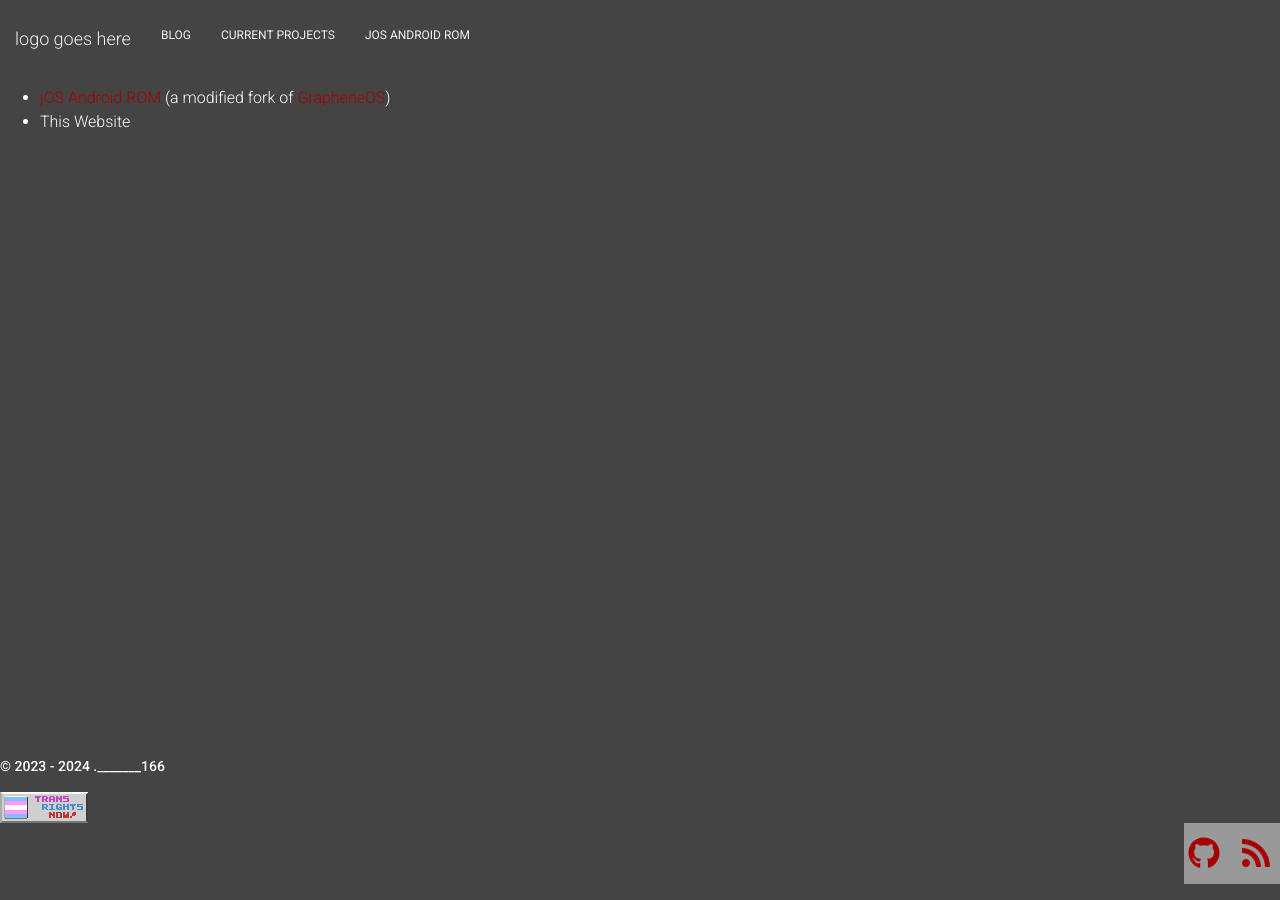
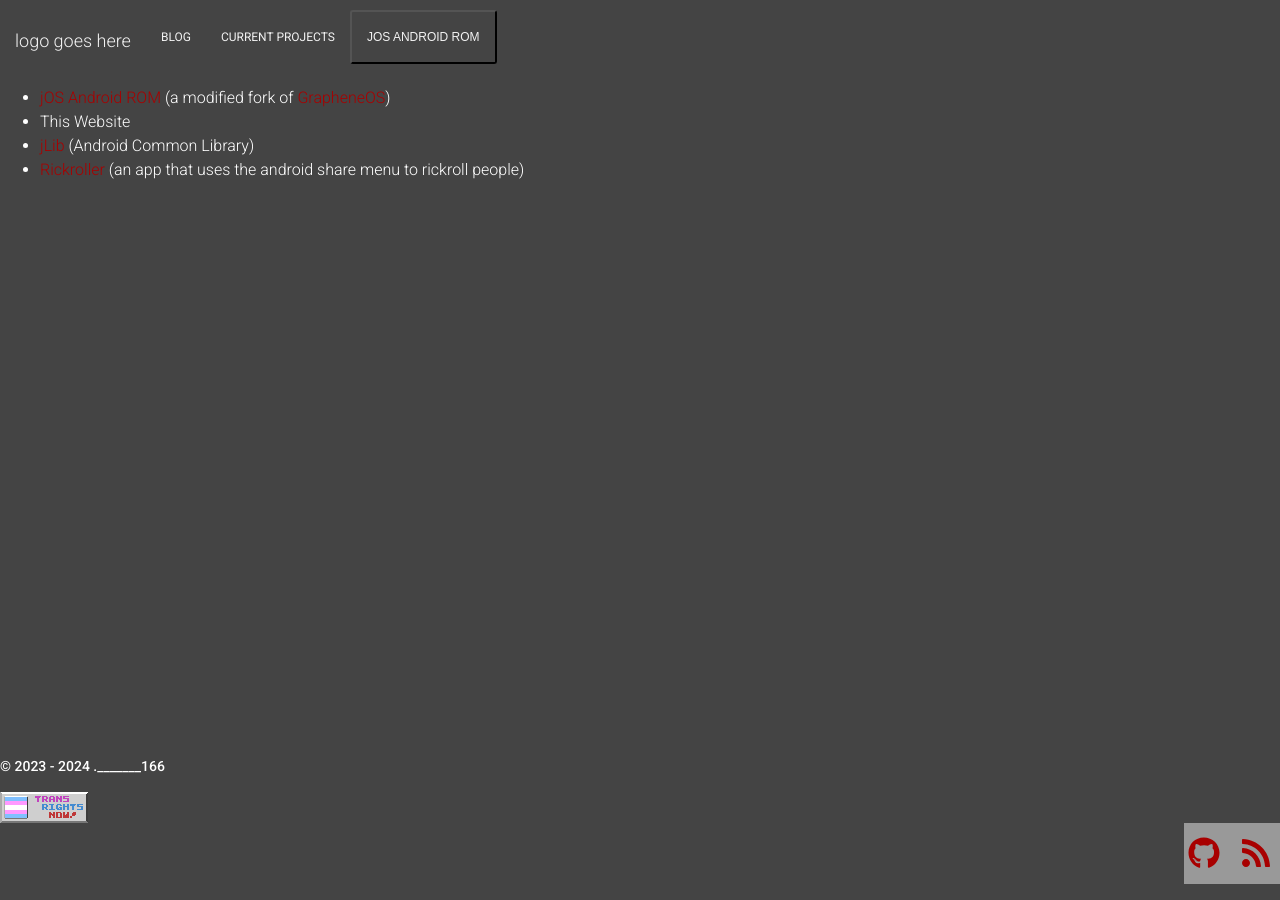
Before and after one commit to dot166/dot166.github.io, a Jekyll site: the page built from projects/index.html, in a window 1280 px wide. Built offline with Jekyll 4.4.1, drawn with Linux system fonts in a browser that asks for light colours.

Commit message:
fixes and drop down menu

```diff
--- a/_layouts/default.html
+++ b/_layouts/default.html
@@ -35,7 +35,14 @@
             <li class="nav-item">
               <a class="nav-link" href="{{ site.baseurl }}/projects/">Current Projects</a></li>
             <li class="nav-item">
-              <a class="nav-link" href="{{ site.baseurl }}/jOS/">jOS Android ROM</a></li>
+              <div class="dropdown">
+                <button class="dropbtn">jOS Android ROM
+                  <i class="fa fa-caret-down"></i>
+                </button>
+                <div class="dropdown-content">
+                  <a href="{{ site.baseurl }}/jOS/">jOS Android ROM</a>
+                  <a href="{{ site.baseurl }}/jOS/Changelogs">Changelog</a>
+                </div></li>
           </ul>
         </div>
       </div>
--- a/_sass/j/navbar.scss
+++ b/_sass/j/navbar.scss
@@ -192,3 +192,53 @@
     box-shadow: 0 1px 8px rgba(0,0,0,.3);
   }
 }
+
+.dropdown {
+  float: left;
+  overflow: hidden;
+}
+
+.dropdown .dropbtn {
+  display: block;
+  position: relative;
+  background-color: #444;
+  color: #f2f2f2;
+  padding: .9375rem;
+  font-weight: 400;
+  font-size: 12px;
+  text-transform: uppercase;
+  border-radius: 3px;
+  line-height: 20px;
+  &:hover,
+  &:focus {
+    color: white;
+    background-color: #680000;
+    font-weight: 500;
+  }
+}
+
+.dropdown-content {
+  display: none;
+  position: absolute;
+  background-color: #444;
+  min-width: 160px;
+  box-shadow: 0px 8px 16px 0px rgba(0,0,0,0.2);
+  z-index: 1;
+}
+
+.dropdown-content a {
+  float: none;
+  color: white;
+  padding: 12px 16px;
+  text-decoration: none;
+  display: block;
+  text-align: left;
+}
+
+.dropdown-content a:hover {
+  background-color: #680000;
+}
+
+.dropdown:hover .dropdown-content {
+  display: block;
+}
--- a/index.html
+++ b/index.html
@@ -8,7 +8,7 @@
       <div class="col-lg-5 text-center text-lg-left pb-10">
 
         <h1>{{ site.title }}</h1>
-        <p>A small website that is a work in progress</p>
+        <p>A small website that is a work in progress (i am not good at designing things)</p>
       </div>
     </div>
   </div>
--- a/projects/index.html
+++ b/projects/index.html
@@ -5,4 +5,6 @@
 <ul>
   <li><a href="../jOS" target="_blank">jOS Android ROM</a> (a modified fork of <a href="https://grapheneos.org/" target="_blank">GrapheneOS</a>)</li>
   <li>This Website</li>
+  <li><a href="../jOS/commlib" target="_blank">jLib</a> (Android Common Library)</li>
+  <li><a href="https://github.com/dot166/rickroller" target="_blank">Rickroller</a> (an app that uses the android share menu to rickroll people)</li>
 </ul>
```
Also changed, not shown: jOS/commlib/index.html (added, +9 -0 lines), jOS/Changelogs.html (renamed from jOS/changlogs.html).
